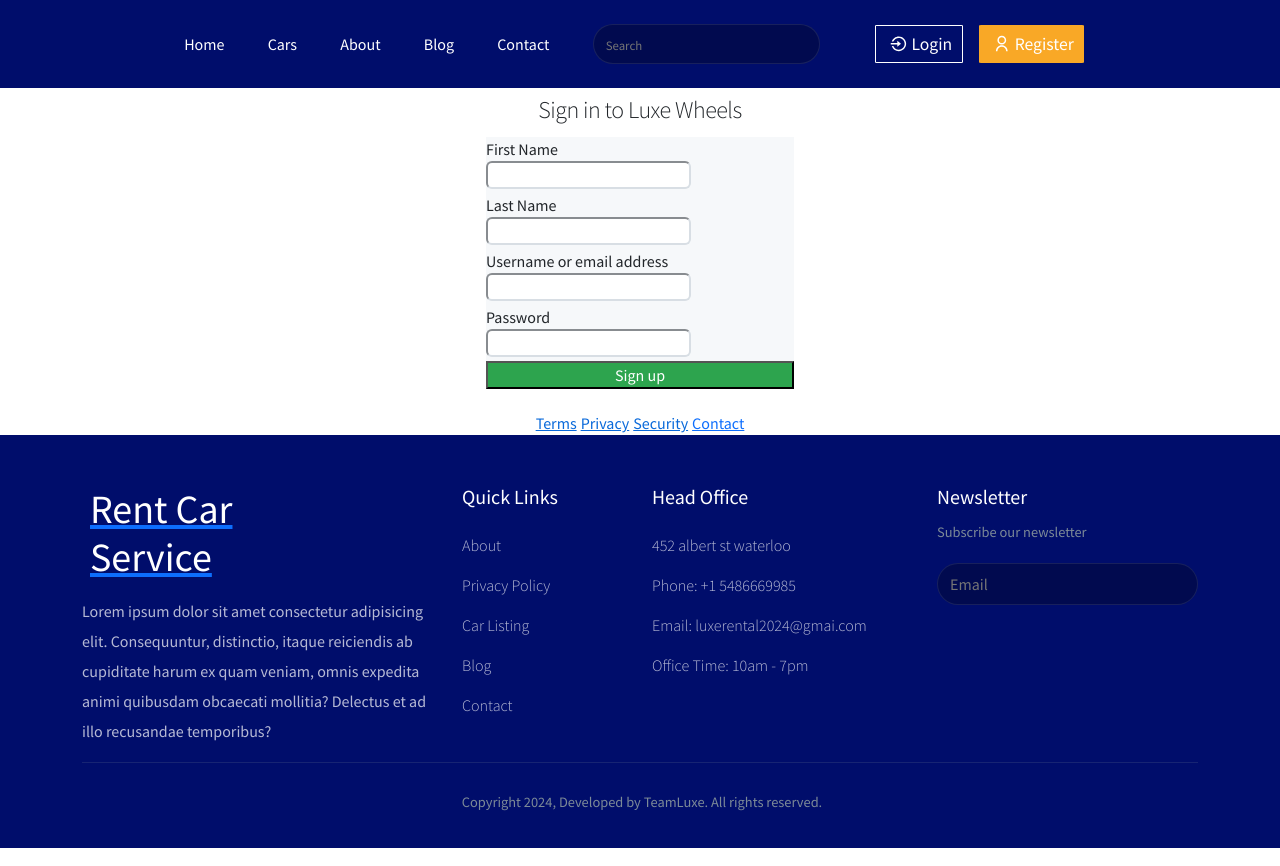
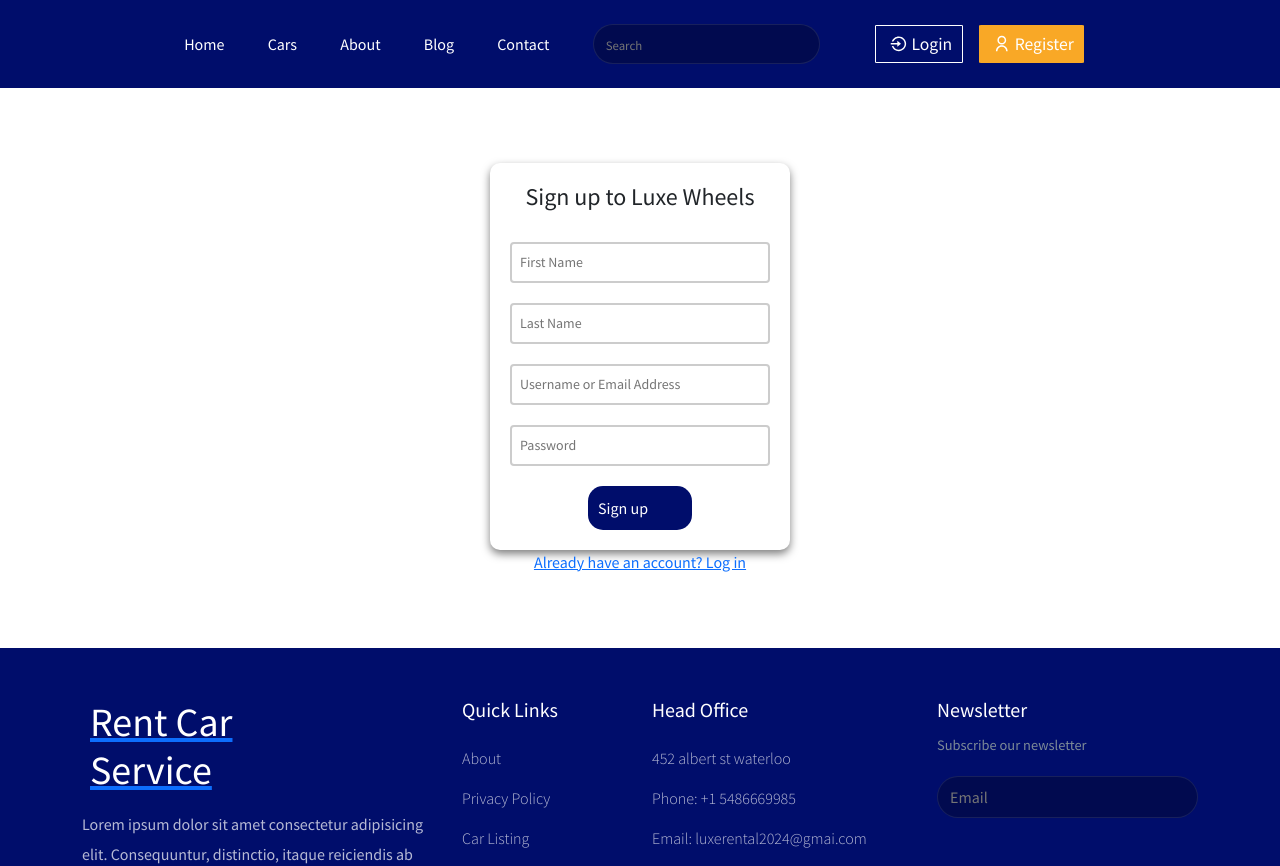
Before and after one commit to Parthgujjar2060/luxe-react-repo, a React (Create React App) app: page /Signup in a window 1280 px wide. Shown: the top 866 px of the page. Built offline with nearby package versions, Linux system fonts and the light colour scheme.

Commit message:
Updates margin of SignUp

```diff
--- a/src/pages/Signup.jsx
+++ b/src/pages/Signup.jsx
@@ -1,24 +1,9 @@
-import React, { useRef } from 'react';
+import React, { useRef, useState } from 'react';
 import { signUpuser } from '../services';
 import SignUpUserModel from '../models/signUpUserModel';
 import { useNavigate } from 'react-router-dom';
-
-import {
-  Box,
-  Button,
-  Card,
-  CardBody,
-  Center,
-  FormControl,
-  FormLabel,
-  Heading,
-  HStack,
-  Input,
-  Link,
-  Stack,
-  Text,
-  VStack,
-} from '@chakra-ui/react';
+import { Link } from 'react-router-dom';
+import '../styles/login.css'; // Import the shared CSS file
 
 const Signup = () => {
   const navigate = useNavigate();
@@ -26,7 +11,7 @@ const Signup = () => {
   const lastname = useRef('');
   const username = useRef('');
   const password = useRef('');
-  const [signupStatus, setSignupStatus] = React.useState('');
+  const [signupStatus, setSignupStatus] = useState('');
 
   const checkInputs = async () => {
     try {
@@ -56,112 +41,98 @@ const Signup = () => {
   };
 
   return (
-    <Box>
-      <Center>
-        <Stack spacing='4'>
-          <VStack as='header' spacing='6' mt='8'>
-            <Heading
-              as='h1'
-              fontWeight='300'
-              fontSize='24px'
-              letterSpacing='-0.5px'
-            >
-              Sign in to Luxe Wheels
-            </Heading>
-          </VStack>
-          <Card bg='#f6f8fa' variant='outline' borderColor='#d8dee4' w='308px'>
-            <CardBody>
-              <form>
-                <Stack spacing='4'>
-                  <FormControl>
-                    <FormLabel size='sm'>First Name</FormLabel>
-                    <Input
-                      type='text'
-                      bg='white'
-                      borderColor='#d8dee4'
-                      size='sm'
-                      borderRadius='6px'
+    <div className="main_container" style={styles.container}>
+      <div style={styles.form}>
+        <h2 style={styles.heading}>Sign up to Luxe Wheels</h2>
+        <input
+          type="text"
+          placeholder="First Name"
           ref={firstname}
+          style={styles.input}
         />
-                  </FormControl>
-                  <FormControl>
-                    <FormLabel size='sm'>Last Name</FormLabel>
-                    <Input
-                      type='text'
-                      bg='white'
-                      borderColor='#d8dee4'
-                      size='sm'
-                      borderRadius='6px'
+        <input
+          type="text"
+          placeholder="Last Name"
           ref={lastname}
+          style={styles.input}
         />
-                  </FormControl>
-                  <FormControl>
-                    <FormLabel size='sm'>Username or email address</FormLabel>
-                    <Input
-                      type='text'
-                      bg='white'
-                      borderColor='#d8dee4'
-                      size='sm'
-                      borderRadius='6px'
+        <input
+          type="text"
+          placeholder="Username or Email Address"
           ref={username}
+          style={styles.input}
         />
-                  </FormControl>
-                  <FormControl>
-                    <HStack justify='space-between'>
-                      <FormLabel size='sm'>Password</FormLabel>
-                    </HStack>
-                    <Input
-                      type='password'
-                      bg='white'
-                      borderColor='#d8dee4'
-                      size='sm'
-                      borderRadius='6px'
+        <input
+          type="password"
+          placeholder="Password"
           ref={password}
+          style={styles.input}
         />
-                  </FormControl>
-
-                  <Button
-                    onClick={checkInputs}
-                    bg='#2da44e'
-                    color='white'
-                    size='sm'
-                    _hover={{ bg: '#2c974b' }}
-                    _active={{ bg: '#298e46' }}
-                  >
+        <div onClick={checkInputs} style={styles.button}>
           Sign up
-                  </Button>
-
+        </div>
         {signupStatus && (
-                    <Text fontSize='sm' color={signupStatus.includes("Error") ? 'red' : 'green'}>
+          <p style={{ color: signupStatus.includes("Error") ? 'red' : 'green' }}>
             {signupStatus}
-                    </Text>
+          </p>
         )}
-                </Stack>
-              </form>
-            </CardBody>
-          </Card>
-
-          <Card variant='outline' borderColor='#d0d7de'></Card>
-        </Stack>
-      </Center>
-      <Center as='footer' mt='16'>
-        <HStack spacing='4' pt='2'>
-          <Link isExternal color='#0969da' href='#' fontSize='xs'>
-            Terms
-          </Link>
-          <Link isExternal color='#0969da' href='#' fontSize='xs'>
-            Privacy
-          </Link>
-          <Link isExternal color='#0969da' href='#' fontSize='xs'>
-            Security
-          </Link>
-          <Link isExternal href='#' fontSize='xs'>
-            Contact
-          </Link>
-        </HStack>
-      </Center>
-    </Box>
+      </div>
+      <div className='signUp'>
+        <Link to="/login">Already have an account? Log in</Link>
+      </div>
+    </div>
   );
 };
 
+const styles = {
+  container: {
+    display: 'flex',
+    flexDirection: 'column',
+    alignItems: 'center',
+    justifyContent: 'center',
+    height: '70vh',
+  },
+  heading: {
+    fontSize: '24px',
+    marginBottom: '20px',
+  },
+  form: {
+    display: 'flex',
+    flexDirection: 'column',
+    alignItems: 'center',
+    backgroundColor: '#fff',
+    borderRadius: '10px',
+    boxShadow: '0 4px 8px rgba(0, 0, 0, 0.5)',
+    padding: '20px',
+    width: '300px',
+    boxSizing: 'border-box',
+  },
+  input: {
+    padding: '8px',
+    fontSize: '14px',
+    margin: '10px 0',
+    border: '2px solid #ccc',
+    borderRadius: '4px',
+    width: '100%',
+    boxSizing: 'border-box',
+  },
+  button: {
+    backgroundColor: '#000d6b',
+    color: '#ffffff',
+    padding: '10px',
+    fontSize: '16px',
+    border: 'none',
+    borderRadius: '15px',
+    cursor: 'pointer',
+    marginTop: '10px',
+    width: '40%',
+    boxSizing: 'border-box',
+  },
+  link: {
+    textDecoration: 'none',
+    color: '#000d6b',
+    marginTop: '10px',
+  },
+};
+
 export default Signup;
```
Lines whose indentation alone changed are shown as unchanged.
